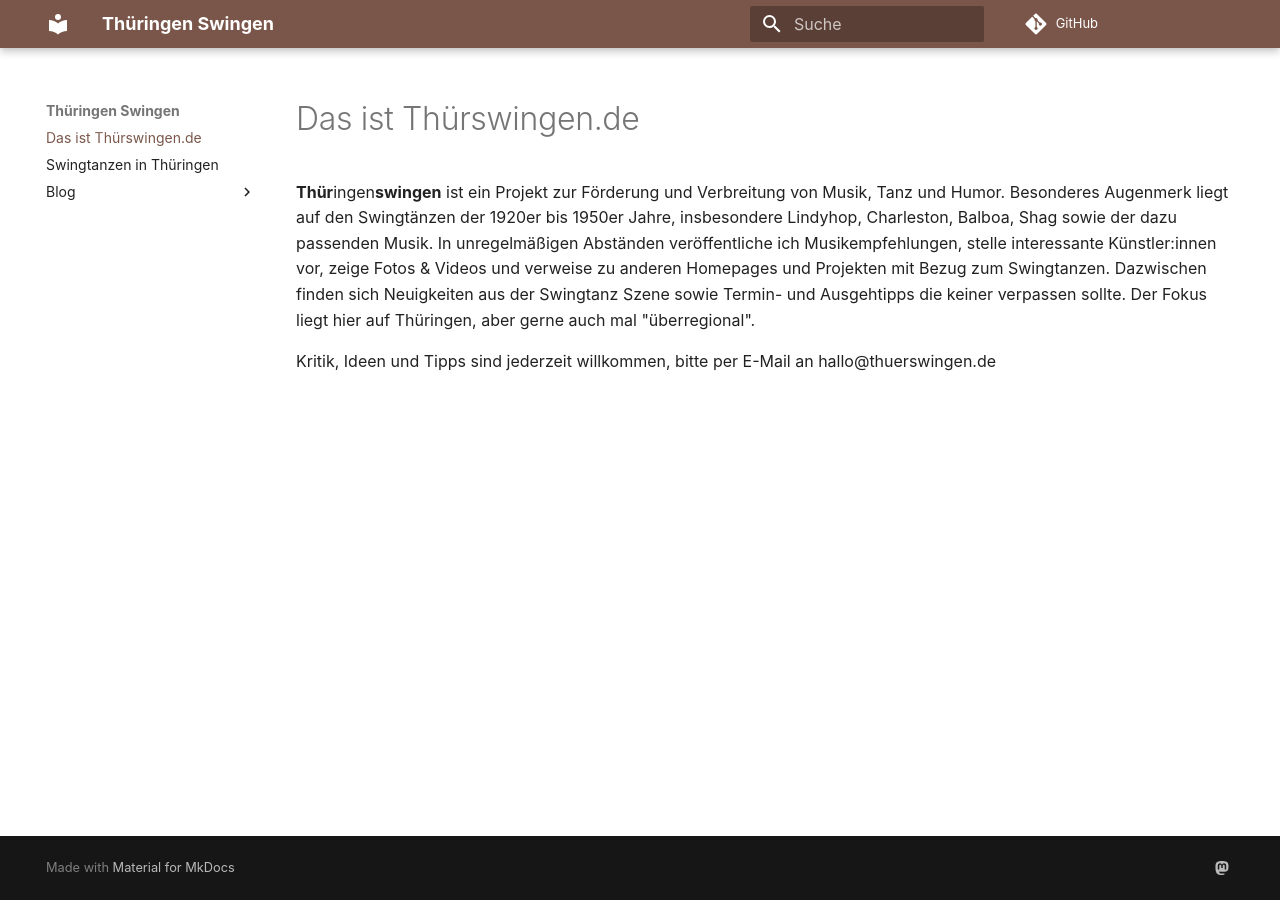
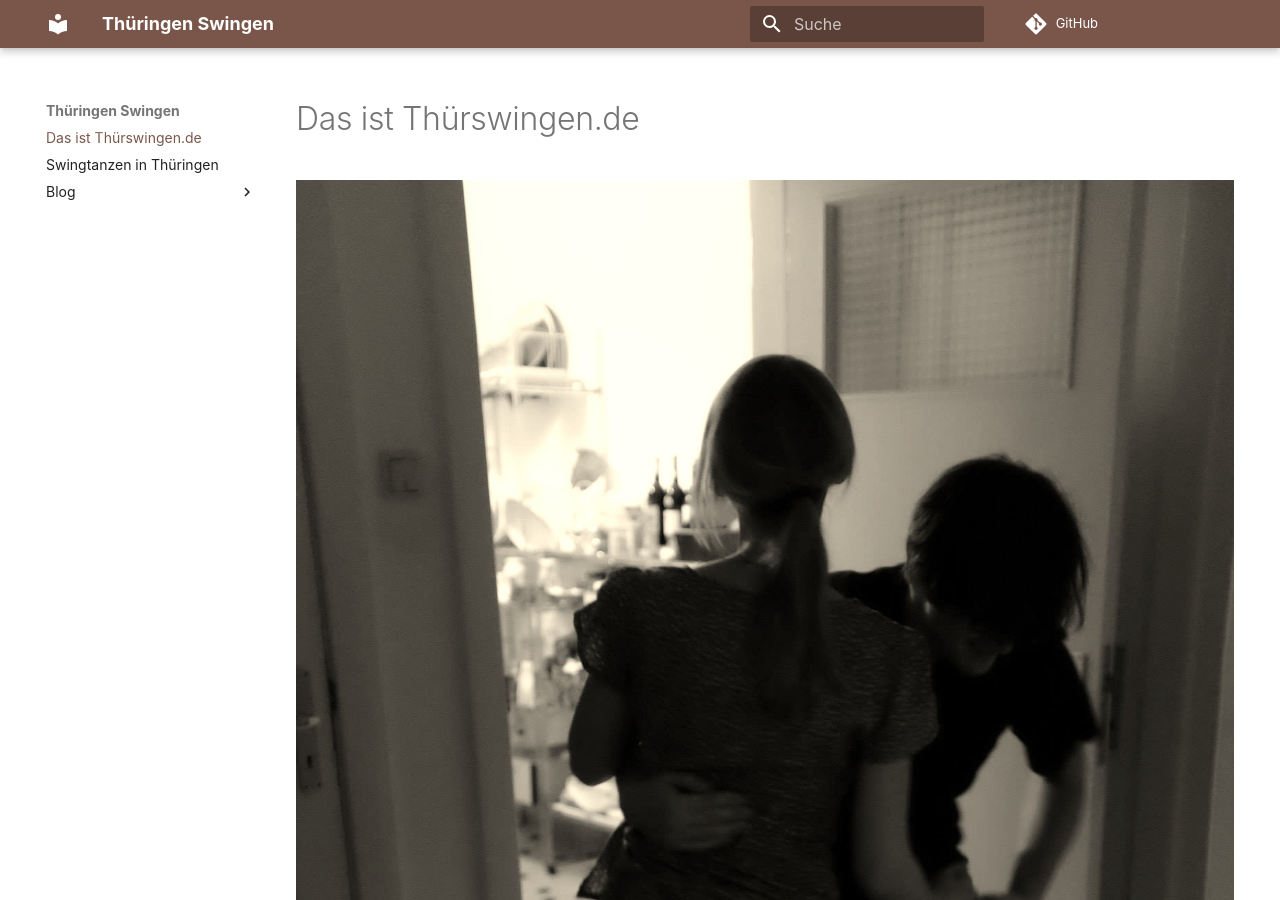
Before and after one commit to fbim-genosr/thuerswingende, an MkDocs documentation site: the page built from docs/README.md, in a window 1280 px wide and 900 px high. Built offline with MkDocs 1.6.1 and Material for MkDocs 9.7.7, drawn with Linux system fonts in a browser that asks for light colours; comment, search, counter and statistics services are not loaded.

Commit message:
add picture

```diff
--- a/docs/README.md
+++ b/docs/README.md
@@ -3,6 +3,7 @@ layout: default
 title: Das ist Thürswingen.de
 ---
 
+![](img/dance1.jpg)
 **Thür**ingen**swingen** ist ein Projekt zur Förderung und Verbreitung von Musik, Tanz und Humor. Besonderes Augenmerk liegt auf den Swingtänzen der 1920er bis 1950er Jahre, insbesondere Lindyhop, Charleston, Balboa, Shag sowie der dazu passenden Musik.
 In unregelmäßigen Abständen veröffentliche ich Musikempfehlungen, stelle interessante Künstler:innen vor, zeige Fotos & Videos und verweise zu anderen Homepages und Projekten mit Bezug zum Swingtanzen. Dazwischen finden sich Neuigkeiten aus der Swingtanz Szene sowie Termin- und Ausgehtipps die keiner verpassen sollte. Der Fokus liegt hier auf Thüringen, aber gerne auch mal "überregional".
 
--- a/mkdocs.yml
+++ b/mkdocs.yml
@@ -10,6 +10,7 @@ markdown_extensions:
   - pymdownx.details
   - pymdownx.keys
   - pymdownx.superfences
+  - attr_list
 
 theme:
   name: material
```
Also changed, not shown: docs/img/dance1.jpg (added).
